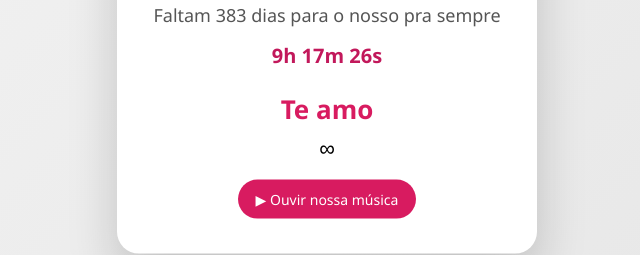
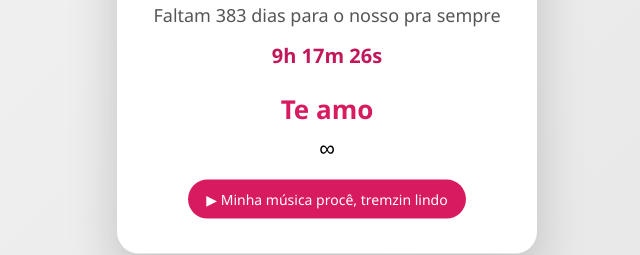
Before and after one commit to patrickmxd/nosso-pra-sempre, a plain HTML site: page index.html in a window 1280 px wide. Shown: the part 669-924 px from the top of the page, without its empty margins (313-953 px from the left). Drawn offline with Linux system fonts and the light colour scheme.

Commit message:
Update button text for music playback

```diff
--- a/index.html
+++ b/index.html
@@ -122,7 +122,7 @@
       <div class="love">Te amo</div>
       <div class="infinite">∞</div>
 
-      <button class="music-btn" onclick="playMusic()">▶ Ouvir nossa música</button>
+      <button class="music-btn" onclick="playMusic()">▶ Minha música procê, tremzin lindo</button>
     </div>
   </div>
 
```
